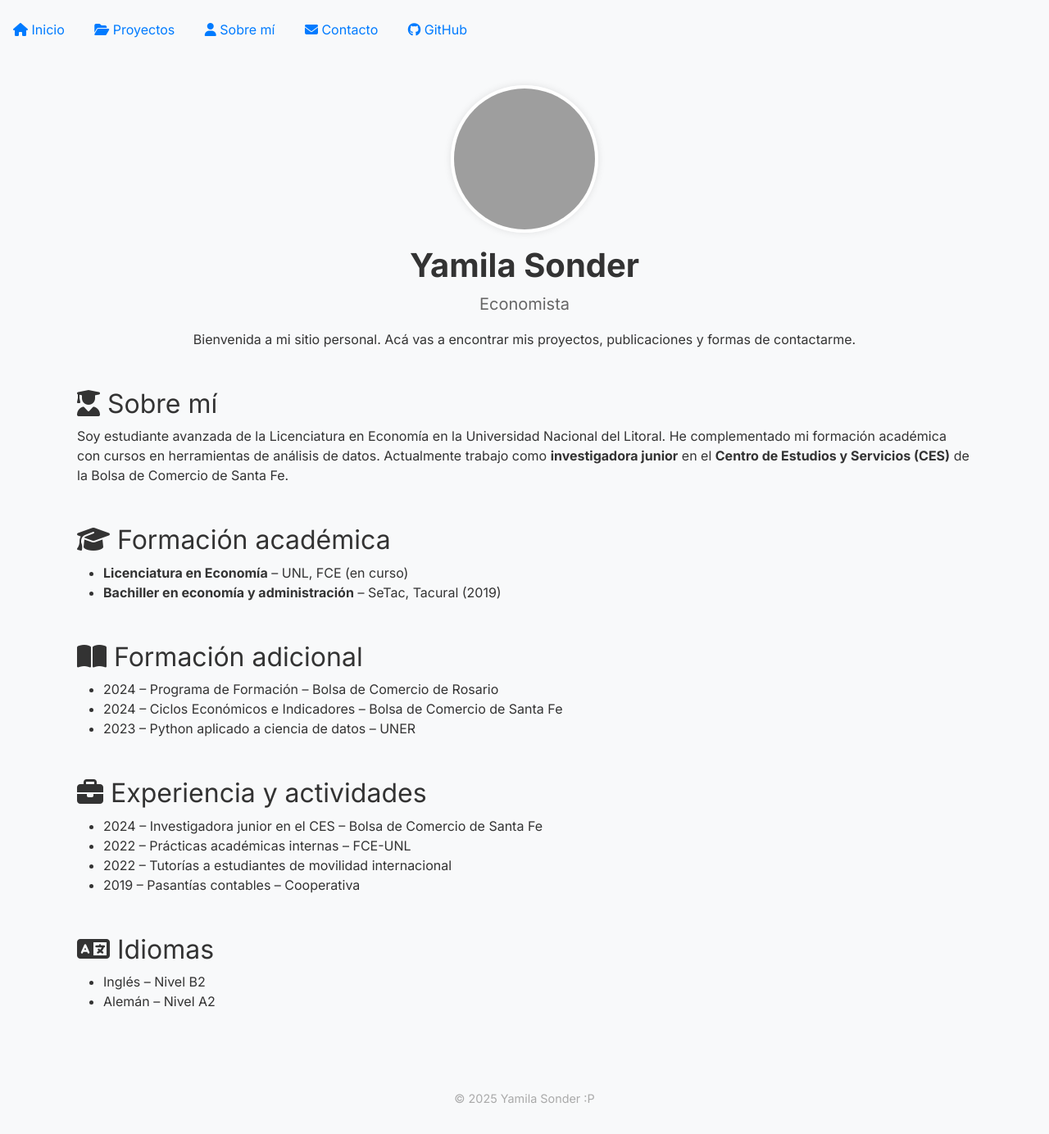
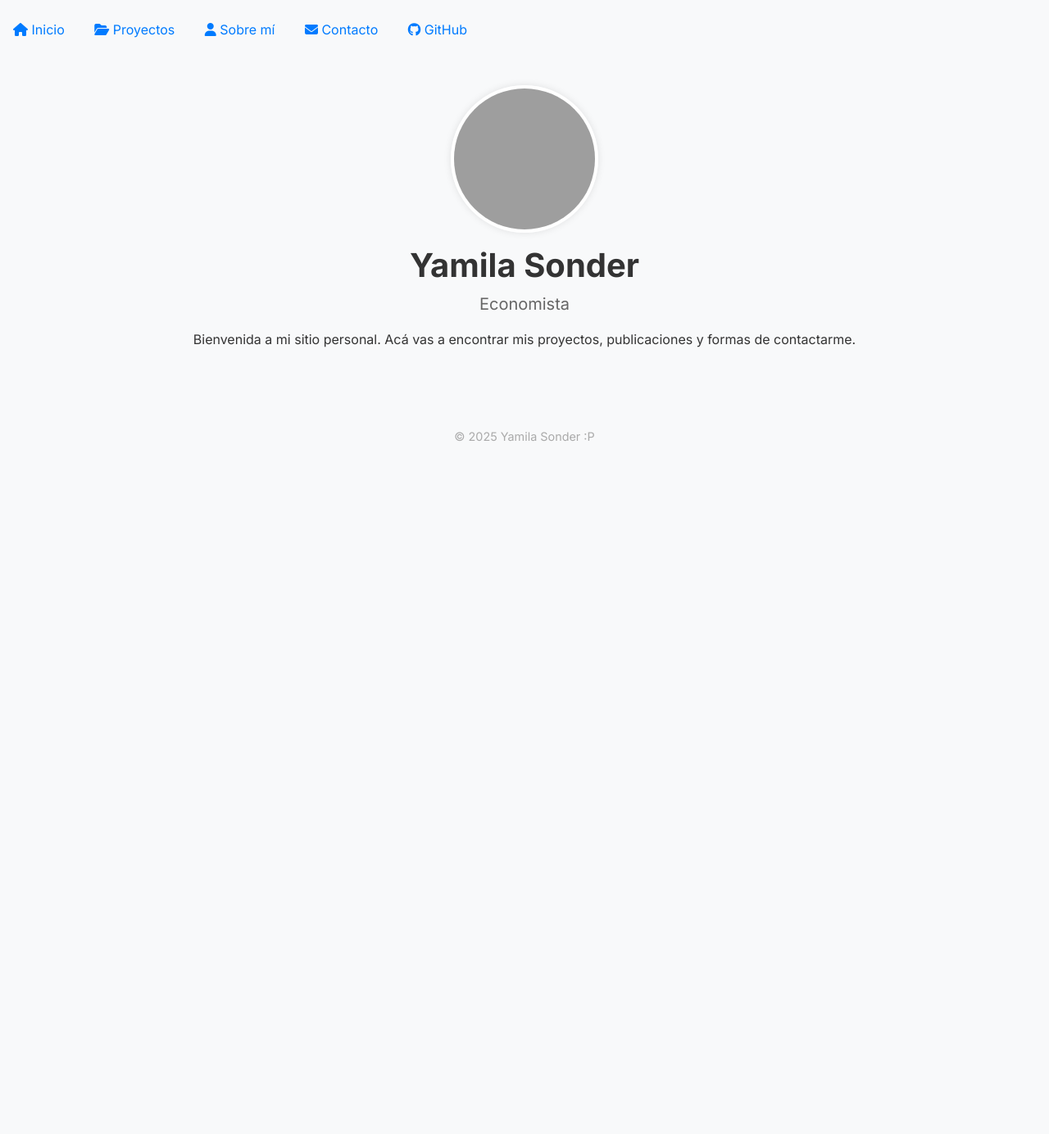
Before and after one commit to ysonder/ysonder.github.io, a Jekyll site: the page built from index.html, in a window 1280 px wide. Shown: the whole page at 82% size. Built offline with Jekyll 4.4.1, drawn with Linux system fonts in a browser that asks for light colours; nearby versions of some CDN libraries; after the commit the page ends 900 px from its top, so only the background shows below that; grey boxes are pictures that could not be loaded.

Commit message:
Update index.html

```diff
--- a/index.html
+++ b/index.html
@@ -10,43 +10,3 @@ title: Yamila Sonder
 
   <p>Bienvenida a mi sitio personal. Acá vas a encontrar mis proyectos, publicaciones y formas de contactarme.</p>
 </div>
-
-<section class="my-5 container">
-  <h2><i class="fas fa-user-graduate"></i> Sobre mí</h2>
-  <p>Soy estudiante avanzada de la Licenciatura en Economía en la Universidad Nacional del Litoral. He complementado mi formación académica con cursos en herramientas de análisis de datos. Actualmente trabajo como <strong>investigadora junior</strong> en el <strong>Centro de Estudios y Servicios (CES)</strong> de la Bolsa de Comercio de Santa Fe.</p>
-</section>
-
-<section class="my-5 container">
-  <h2><i class="fas fa-graduation-cap"></i> Formación académica</h2>
-  <ul>
-    <li><strong>Licenciatura en Economía</strong> – UNL, FCE (en curso) </li>
-    <li><strong>Bachiller en economía y administración</strong> – SeTac, Tacural (2019)</li>
-  </ul>
-</section>
-
-<section class="my-5 container">
-  <h2><i class="fas fa-book-open"></i> Formación adicional</h2>
-  <ul>
-    <li>2024 – Programa de Formación – Bolsa de Comercio de Rosario</li>
-    <li>2024 – Ciclos Económicos e Indicadores – Bolsa de Comercio de Santa Fe</li>
-    <li>2023 – Python aplicado a ciencia de datos – UNER </li>
-  </ul>
-</section>
-
-<section class="my-5 container">
-  <h2><i class="fas fa-briefcase"></i> Experiencia y actividades</h2>
-  <ul>
-    <li>2024 – Investigadora junior en el CES – Bolsa de Comercio de Santa Fe</li>
-    <li>2022 – Prácticas académicas internas – FCE-UNL</li>
-    <li>2022 – Tutorías a estudiantes de movilidad internacional</li>
-    <li>2019 – Pasantías contables – Cooperativa</li>
-  </ul>
-</section>
-
-<section class="my-5 container">
-  <h2><i class="fas fa-language"></i> Idiomas</h2>
-  <ul>
-    <li>Inglés – Nivel B2</li>
-    <li>Alemán – Nivel A2</li>
-  </ul>
-</section>
```
Also changed, not shown: other parts of index.html (+1 -1 lines).
